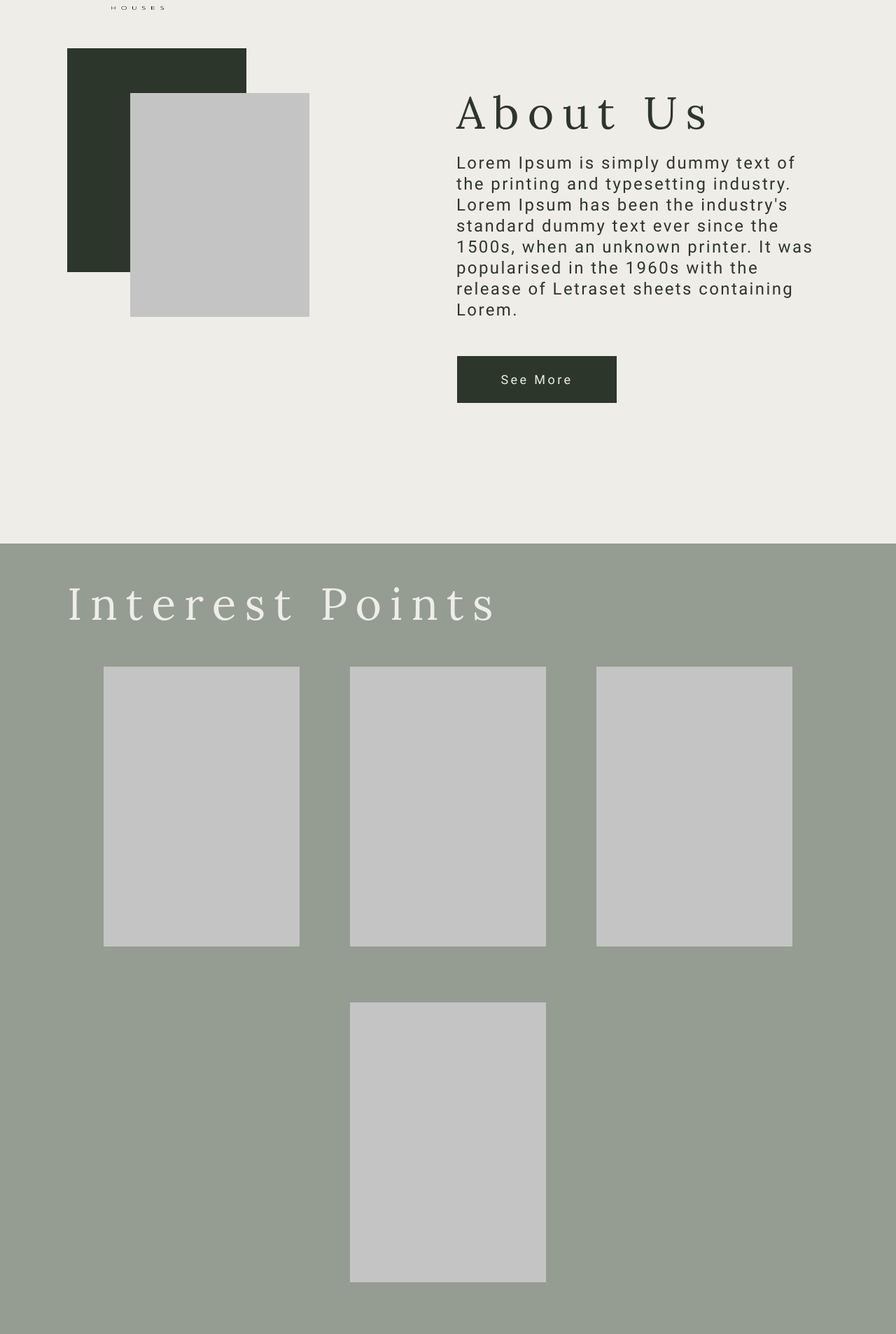
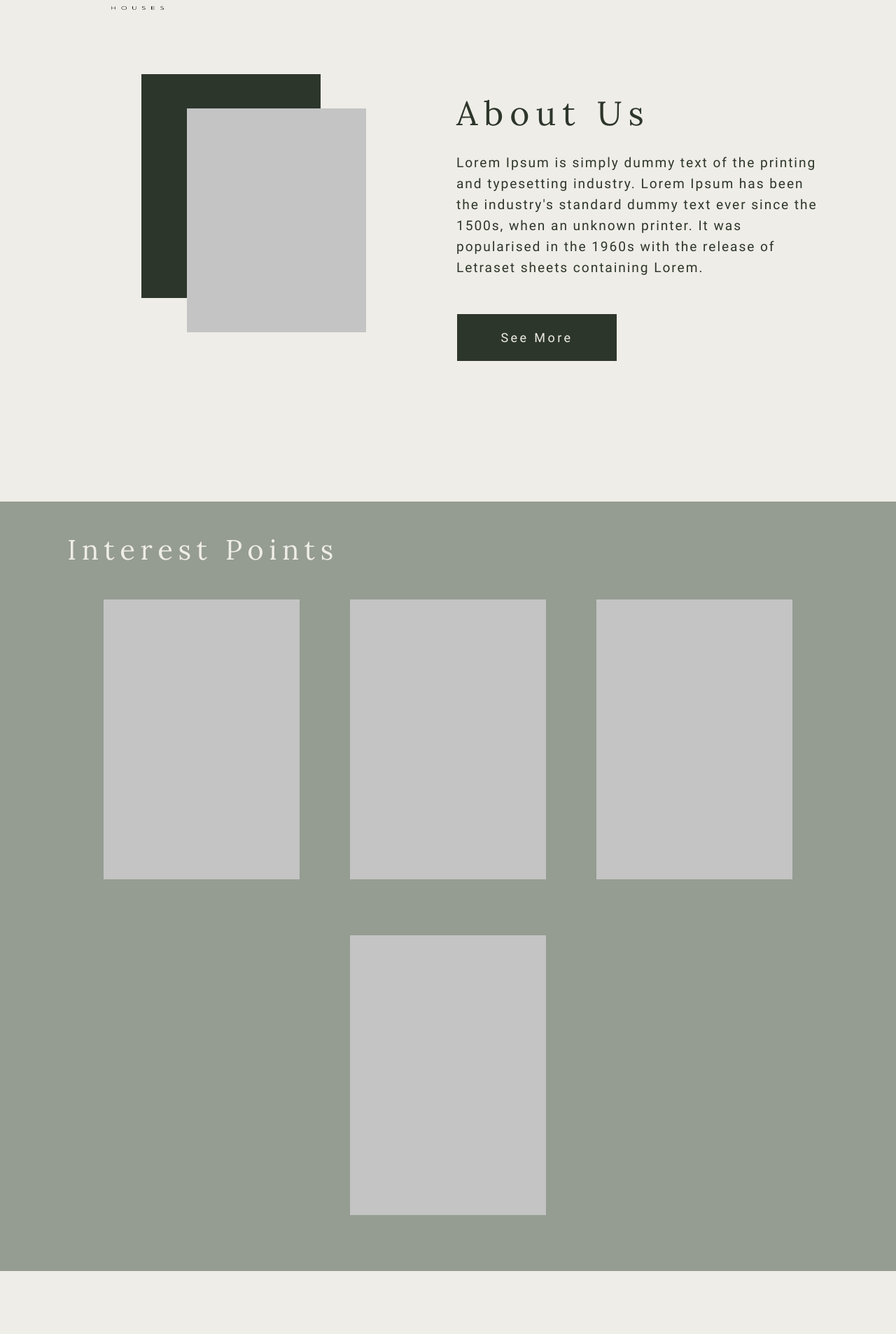
Before and after one commit to webCreativeDev/infinityHouses, a Vue app: page /about in a window 1280 px wide. Shown: the part 80-1987 px from the top of the page at 70% size. Built offline with nearby package versions, Linux system fonts and the light colour scheme; what v-calendar would draw is missing.

Commit message:
refactored css for about page

```diff
--- a/src/assets/styles/about.css
+++ b/src/assets/styles/about.css
@@ -6,34 +6,41 @@
 
 }
 .col-1{
-    min-width: 400px;
-    width: 50%;
+    min-height: 300px;
     position: relative;
     height: auto;
+    margin-bottom: 80px;
 }
 
 .green-box{
     position: absolute;
     background-color: var(--vt-c-dark-green);
+    min-width: 200px;
+    min-height: 300px;
     width: 20vw;
     height: 25vw;
-    top: 3vw;
-    left: 0vw;
+    top: 58%;
+    left: 43%;
+    transform: translate(-50%,-50%);
 }
 .image-box{
     position: absolute;
     background-color: #C4C4C4;
+    min-width: 200px;
+    min-height: 300px;
     z-index: 2;
     width: 20vw;
     height: 25vw;
-    top: 8vw;
-    left: 7vw;
+    top: 70%;
+    left: 55%;
+    transform: translate(-50%,-50%);
 }
 
 .title-about{
     margin-top: 8vw;
     font-family: LoraRegular;
-    font-size: 64px;
+    font-size: clamp(3rem, -0.875rem + 4vw, 4rem) !important;
+
     letter-spacing: 00.19em;
     color: var(--vt-c-dark-green);
     line-height: 60px;
@@ -41,7 +48,8 @@
 .text-about{
     margin-top: 2vw;
     font-family: RobotoRegular;
-    font-size: 24px;
+    font-size: clamp(1.2rem, -0.875rem + 2vw, 1.5rem) !important;;
+
     letter-spacing: 00.19em;
     color: var(--vt-c-dark-green);
     line-height: 30px;
@@ -89,14 +97,16 @@
   .title-interests{
 
     font-family: LoraRegular;
-    font-size: 64px;
+    font-size: clamp(2.5rem, -0.875rem + 4vw, 4rem) !important;
+
     letter-spacing: 00.19em;
     color: var(--vt-c-bege);
 }
 .activities{
     padding-top: 40px;
     font-family: LoraRegular;
-    font-size: 64px;
+    font-size: clamp(3rem, -0.875rem + 4vw, 4rem) !important;
+
     letter-spacing: 00.19em;
     color: var(--vt-c-dark-green);
 }
@@ -116,6 +126,7 @@
   width: 100%;
   display: flex;
   flex-wrap: wrap;
+  margin-bottom: 100px;
 }
 .col-40{
   width: 45%;
@@ -139,3 +150,11 @@
 .col-60{
   width: 55%;
 }
+
+@media only screen and (max-width: 600px) {
+
+  .col-40{
+    width: 100%;
+  }
+
+}
--- a/src/assets/styles/home.css
+++ b/src/assets/styles/home.css
@@ -27,7 +27,7 @@
     background-color: var(--vt-c-dark-green);
     color: var(--vt-c-bege);
     border: 1px solid var(--vt-c-bege);
-    font-size: clamp(1.2rem, -0.875rem + 8.333vw, 2rem) !important;;
+    font-size: clamp(1.2rem, -0.875rem + 8.333vw, 2rem) !important;
     width: min(250px,42%);
     margin-top: 50px;
     margin-left: auto;
--- a/src/assets/styles/houseComponent.css
+++ b/src/assets/styles/houseComponent.css
@@ -3,13 +3,13 @@
     margin: 40px 0px;
 }
 .card-size{
-  width: 400px;
+  width: 300px;
   position: relative;
   margin: auto;
 }
 .house-img{
     width: 100%;
-    height: 30vw;
+    height: 25vw;
     min-height: 400px;
     background-color: #c4c4c4;
 }
--- a/src/views/About.vue
+++ b/src/views/About.vue
@@ -1,10 +1,10 @@
 <template>
   <div class="row">
-    <div class="col-1">
+    <div class="col-12 col-xl-6 col-1">
       <div class="box green-box"></div>
       <div class="box image-box"></div>
     </div>
-    <div class="col-1">
+    <div class="col-12 col-xl-6">
       <div class="title-about">About Us</div>
       <div class="text-about">
         Lorem Ipsum is simply dummy text of the printing and typesetting
@@ -39,7 +39,7 @@
           <li>Canoeing</li>
         </ul>
       </div>
-      <div class="col-60">Activities</div>
+      <div class="col-60"></div>
     </div>
   </div>
 </template>
```
